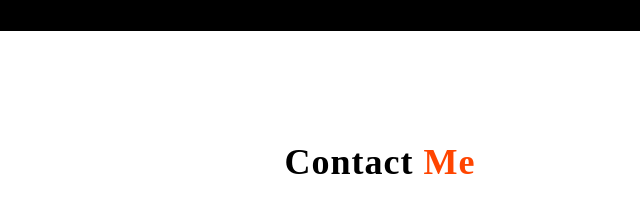
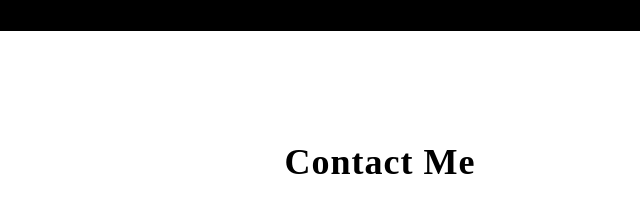
Before and after one commit to opsory/my-portfolio, a plain HTML site: page index.html in a window 1280 px wide. Shown: the part 1380-1598 px from the top of the page, 260-900 px from the left. Drawn offline with nearby package versions, Linux system fonts and the light colour scheme.

Commit message:
remove span from h2

```diff
--- a/index.html
+++ b/index.html
@@ -56,7 +56,7 @@
 
 </section>
        <section class="contact-form">
-      <h2 class="contact me">Contact <span>Me</span></h2>
+      <h2 class="contact me">Contact Me</h2>
        <form action="#">
         <div class="input-box">
           <input type="text" placeholder="Full name">
```
